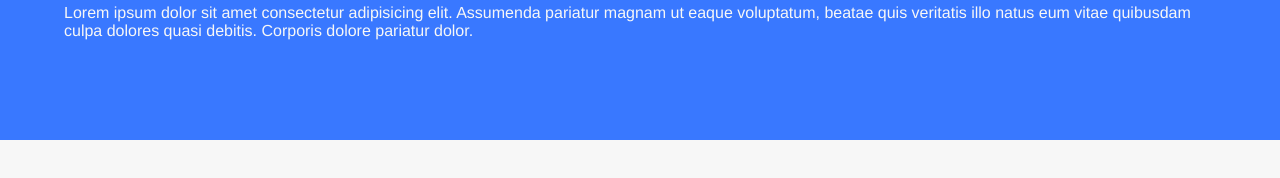
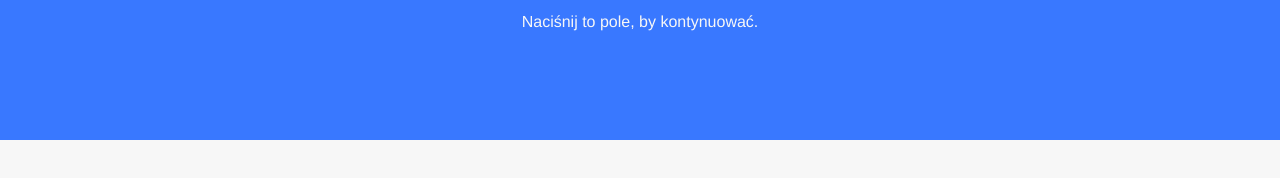
Before and after one commit to effhAVE/Reaction-test, a plain HTML site: page index.html in a window 1280 px wide. Shown: the part 340-518 px from the top of the page. Drawn offline with Linux system fonts and the light colour scheme.

Commit message:
Changed text

```diff
--- a/index.html
+++ b/index.html
@@ -20,13 +20,15 @@
             </header>
 
             <p class="description">
-                Lorem ipsum dolor sit amet consectetur adipisicing elit. Assumenda pariatur magnam ut eaque voluptatum, beatae quis veritatis illo natus eum vitae quibusdam culpa dolores quasi
-                debitis. Corporis dolore pariatur dolor.
+                Naciśnij to pole, by kontynuować.
             </p>
             <div class="test-details is-hidden">
                 <p class="test-tries"></p>
                 <p class="test-average"></p>
             </div>
+        </div>
+        <div class="test-results is-hidden">
+
         </div>
     </main>
 
--- a/js/reactionTest.js
+++ b/js/reactionTest.js
@@ -76,7 +76,7 @@
             if (status.cycle > status.attempts) {
                 return alert("Koniec testu! Średnia: " + status.average());
             }
-            console.log(status.currentStepIndex);
+
             if (status.currentStepIndex === 0 && !status.awaiting) {
                 render(status.steps[status.currentStepIndex]);
                 const delay = Math.random() * 4 + 1;
```
